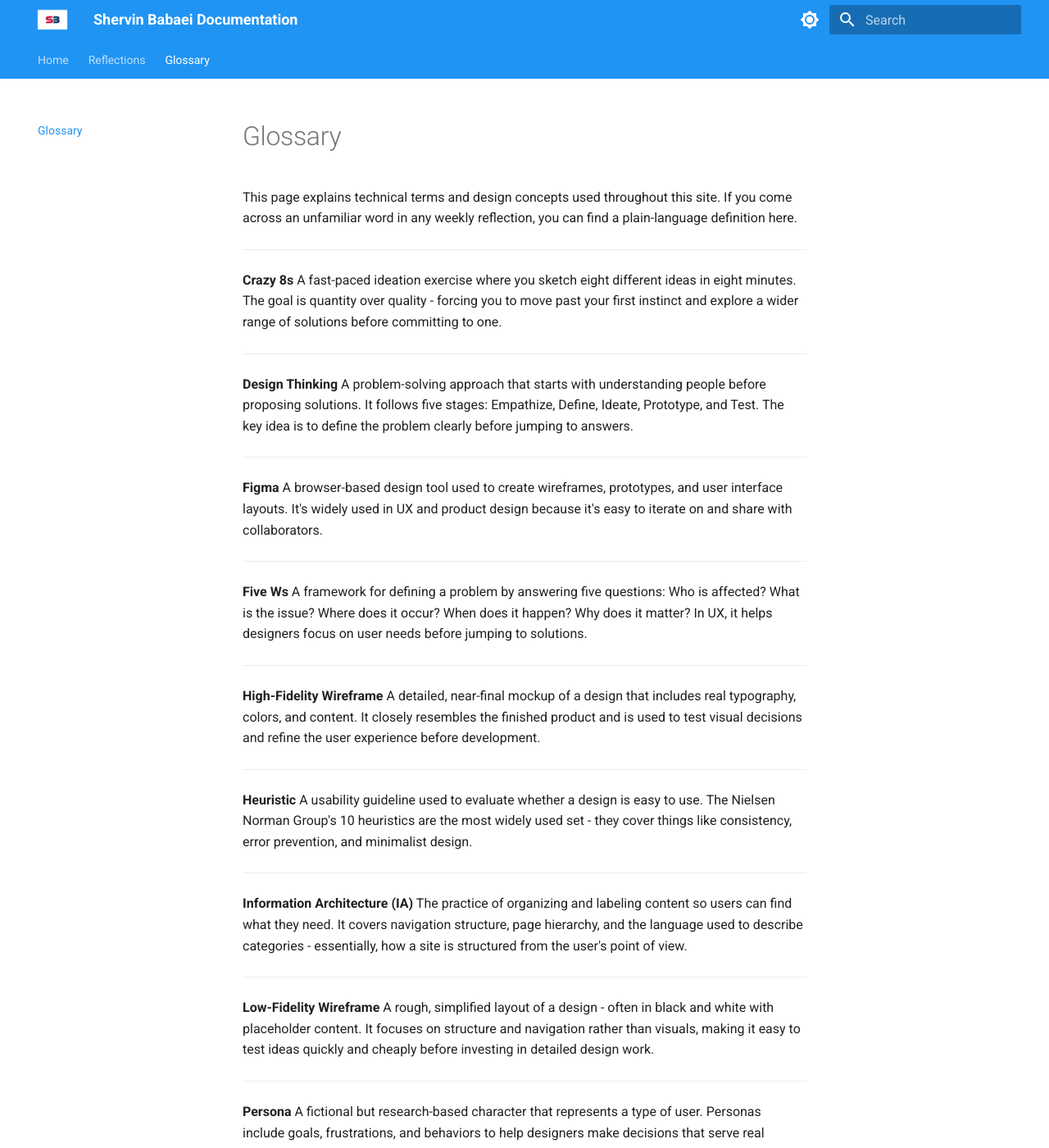
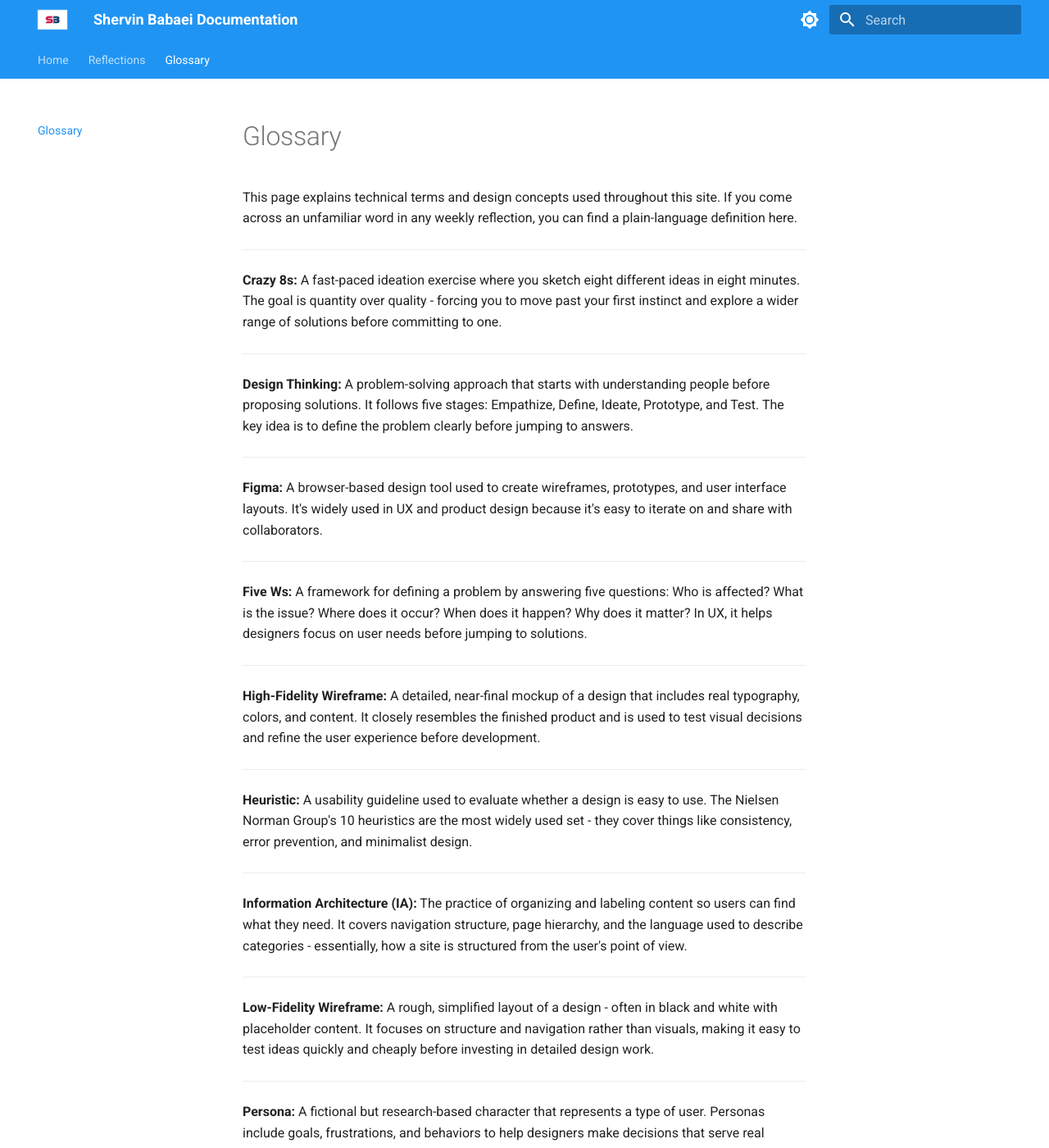
Before and after one commit to ShervinBabaei2007/mkdocs-project-2026, an MkDocs documentation site: the page built from docs/glossary.md, in a window 1280 px wide and 1400 px high. Shown: the whole window at 82% size. Built offline with MkDocs 1.6.1 and Material for MkDocs 9.7.7, drawn with Linux system fonts in a browser that asks for light colours; some of the changed text lies outside the part shown.

Commit message:
update: fix minor issue

```diff
--- a/docs/glossary.md
+++ b/docs/glossary.md
@@ -4,65 +4,65 @@ This page explains technical terms and design concepts used throughout this site
 
 ---
 
-**Crazy 8s**
+**Crazy 8s:**
 A fast-paced ideation exercise where you sketch eight different ideas in eight minutes. The goal is quantity over quality - forcing you to move past your first instinct and explore a wider range of solutions before committing to one.
 
 ---
 
-**Design Thinking**
+**Design Thinking:**
 A problem-solving approach that starts with understanding people before proposing solutions. It follows five stages: Empathize, Define, Ideate, Prototype, and Test. The key idea is to define the problem clearly before jumping to answers.
 
 ---
 
-**Figma**
+**Figma:**
 A browser-based design tool used to create wireframes, prototypes, and user interface layouts. It's widely used in UX and product design because it's easy to iterate on and share with collaborators.
 
 ---
 
-**Five Ws**
+**Five Ws:**
 A framework for defining a problem by answering five questions: Who is affected? What is the issue? Where does it occur? When does it happen? Why does it matter? In UX, it helps designers focus on user needs before jumping to solutions.
 
 ---
 
-**High-Fidelity Wireframe**
+**High-Fidelity Wireframe:**
 A detailed, near-final mockup of a design that includes real typography, colors, and content. It closely resembles the finished product and is used to test visual decisions and refine the user experience before development.
 
 ---
 
-**Heuristic**
+**Heuristic:**
 A usability guideline used to evaluate whether a design is easy to use. The Nielsen Norman Group's 10 heuristics are the most widely used set - they cover things like consistency, error prevention, and minimalist design.
 
 ---
 
-**Information Architecture (IA)**
+**Information Architecture (IA):**
 The practice of organizing and labeling content so users can find what they need. It covers navigation structure, page hierarchy, and the language used to describe categories - essentially, how a site is structured from the user's point of view.
 
 ---
 
-**Low-Fidelity Wireframe**
+**Low-Fidelity Wireframe:**
 A rough, simplified layout of a design - often in black and white with placeholder content. It focuses on structure and navigation rather than visuals, making it easy to test ideas quickly and cheaply before investing in detailed design work.
 
 ---
 
-**Persona**
+**Persona:**
 A fictional but research-based character that represents a type of user. Personas include goals, frustrations, and behaviors to help designers make decisions that serve real people rather than abstract assumptions.
 
 ---
 
-**UX (User Experience)**
+**UX (User Experience):**
 How a person feels when using a product or website - covering ease of use, clarity, efficiency, and overall satisfaction. Good UX means users can complete their goals without frustration or confusion.
 
 ---
 
-**User Flow**
+**User Flow:**
 A diagram showing the steps a user takes to complete a task on a website or app. It maps out every screen or decision point from start to finish, helping designers spot gaps or unnecessary friction in the experience.
 
 ---
 
-**User Scenario**
+**User Scenario:**
 A short narrative describing how a specific user might interact with a product in a real-world context. Scenarios help designers think through edge cases and ensure the design works for realistic situations, not just ideal ones.
 
 ---
 
-**User Story**
+**User Story:**
 A short, goal-focused statement written from a user's perspective, usually in the format: *"As a [type of user], I want to [do something] so that [I achieve a goal]."* User stories keep design decisions tied to real needs rather than features for their own sake.
```
